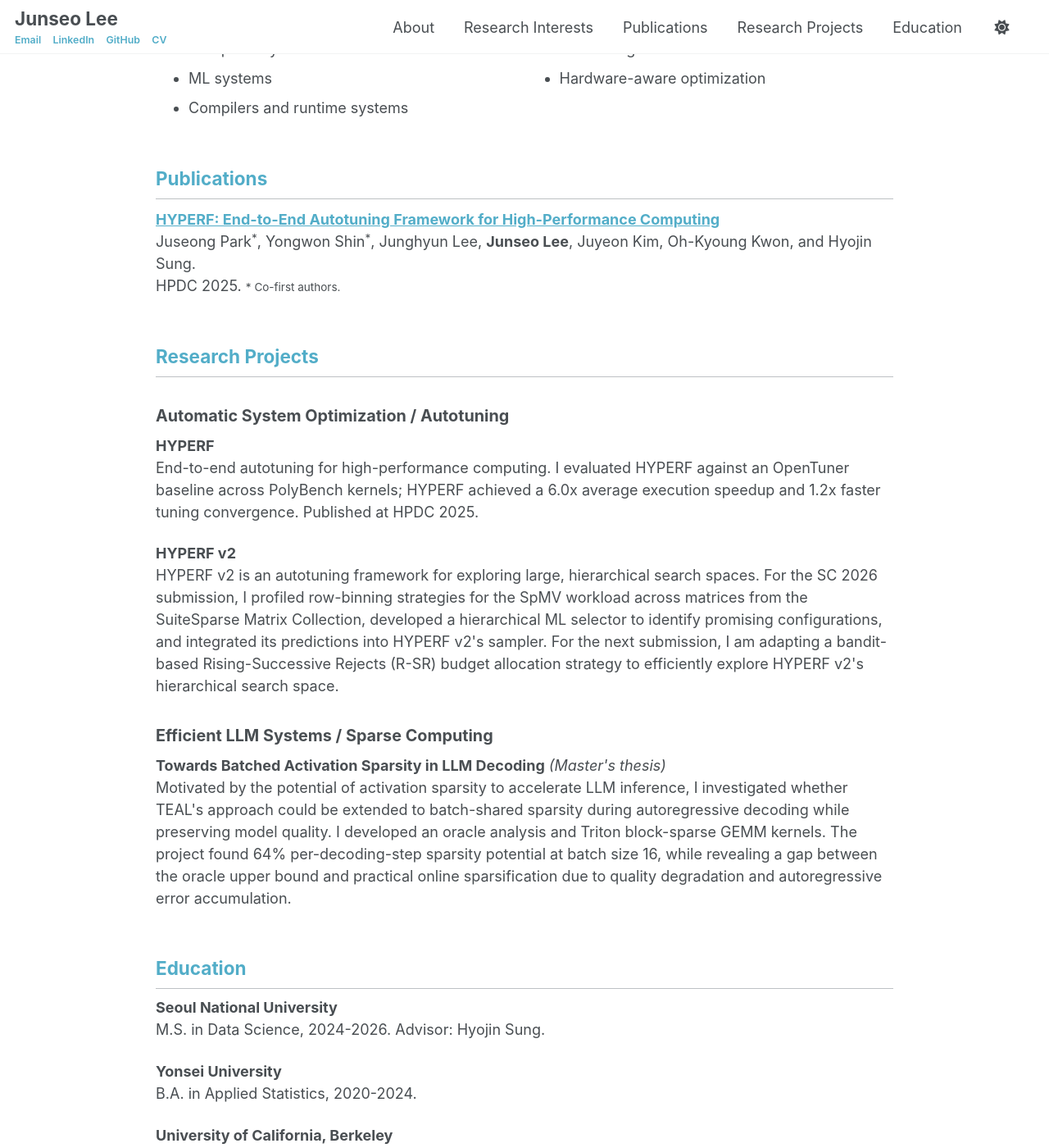
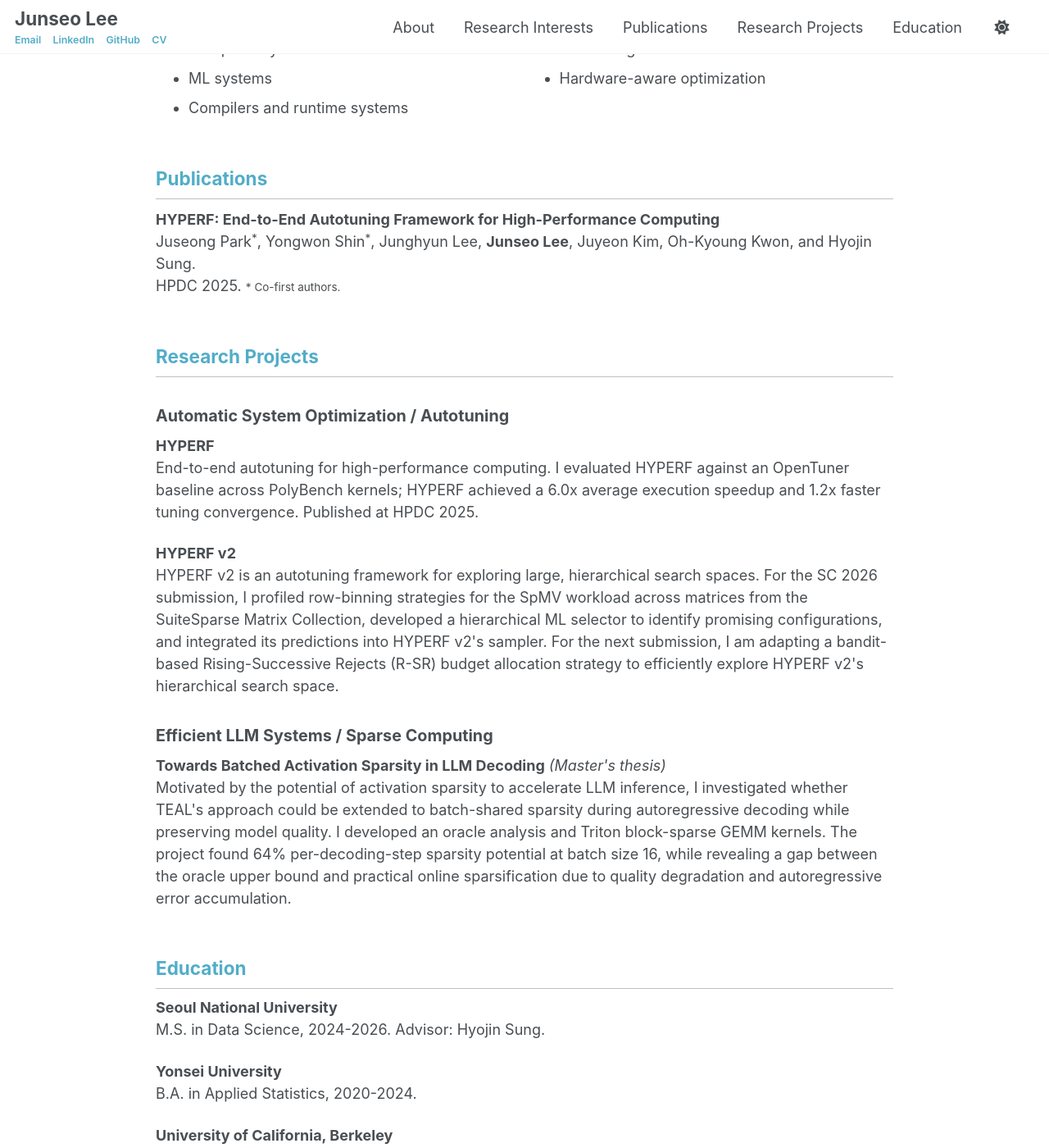
Before and after one commit to jseool/jseool.github.io, a Jekyll site: the page built from _pages/about.md, in a window 1280 px wide and 1400 px high, scrolled down 458 px. Shown: the whole window at 82% size. Built offline with Jekyll 4.4.1, drawn with Linux system fonts in a browser that asks for light colours; a style sheet for code colours, icons or effects is not loaded.

Commit message:
Use plain styling for publication title link

```diff
--- a/_pages/about.md
+++ b/_pages/about.md
@@ -28,7 +28,7 @@ redirect_from:
 
 <section id="publications" class="home-section">
   <h2>Publications</h2>
-  <p><strong><a href="https://doi.org/10.1145/3731545.3731588">HYPERF: End-to-End Autotuning Framework for High-Performance Computing</a></strong><br>
+  <p><strong><a class="publication-title" href="https://doi.org/10.1145/3731545.3731588">HYPERF: End-to-End Autotuning Framework for High-Performance Computing</a></strong><br>
   Juseong Park<sup>*</sup>, Yongwon Shin<sup>*</sup>, Junghyun Lee, <strong>Junseo Lee</strong>, Juyeon Kim, Oh-Kyoung Kwon, and Hyojin Sung.<br>
   HPDC 2025. <small>* Co-first authors.</small></p>
 </section>
--- a/_sass/layout/_page.scss
+++ b/_sass/layout/_page.scss
@@ -68,6 +68,13 @@
   .research-interest-list {
     columns: 2;
     column-gap: 2.5rem;
+  }
+
+  .publication-title,
+  .publication-title:hover,
+  .publication-title:visited {
+    color: inherit;
+    text-decoration: none;
   }
 
   .education-entry {
```
